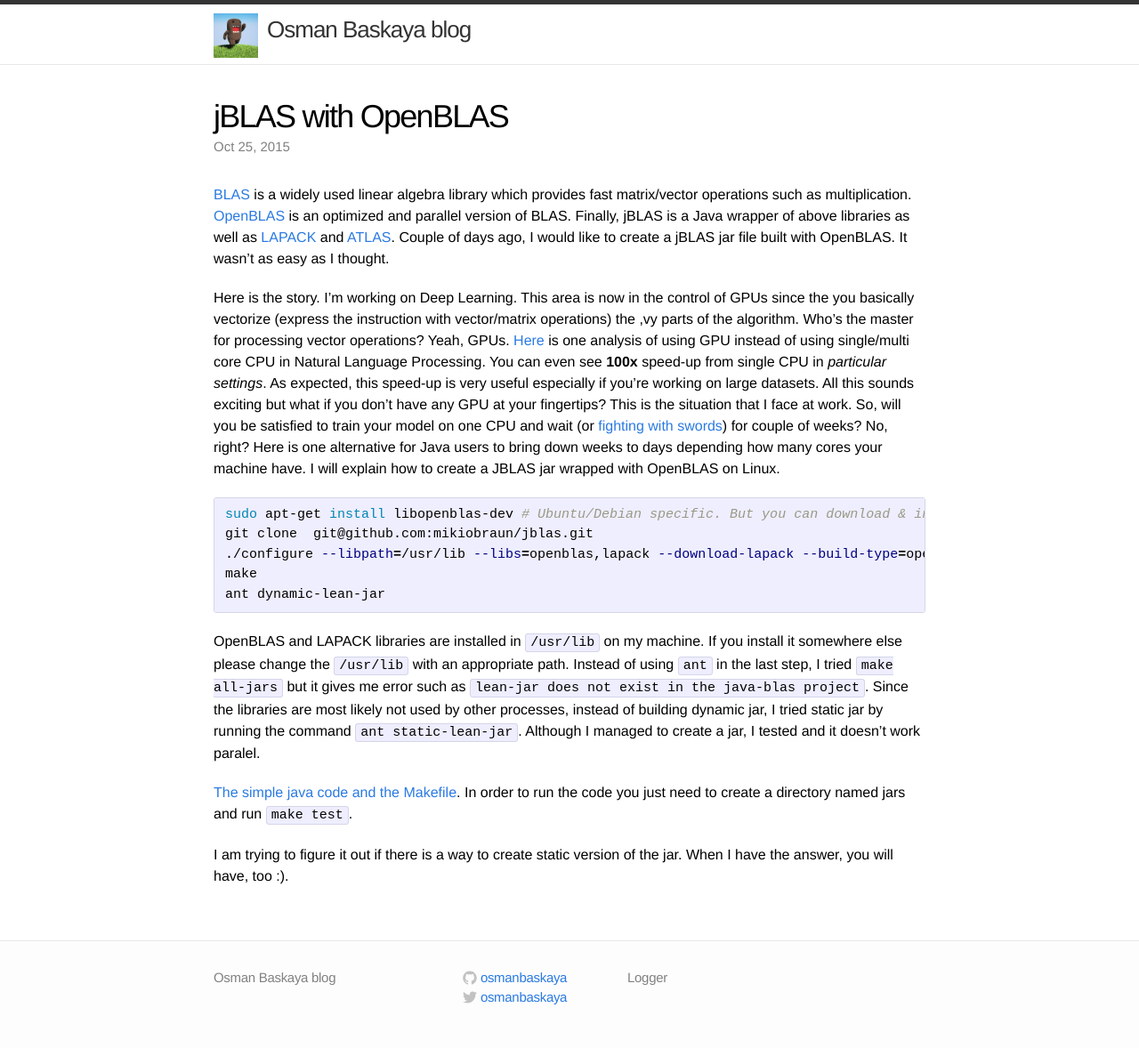
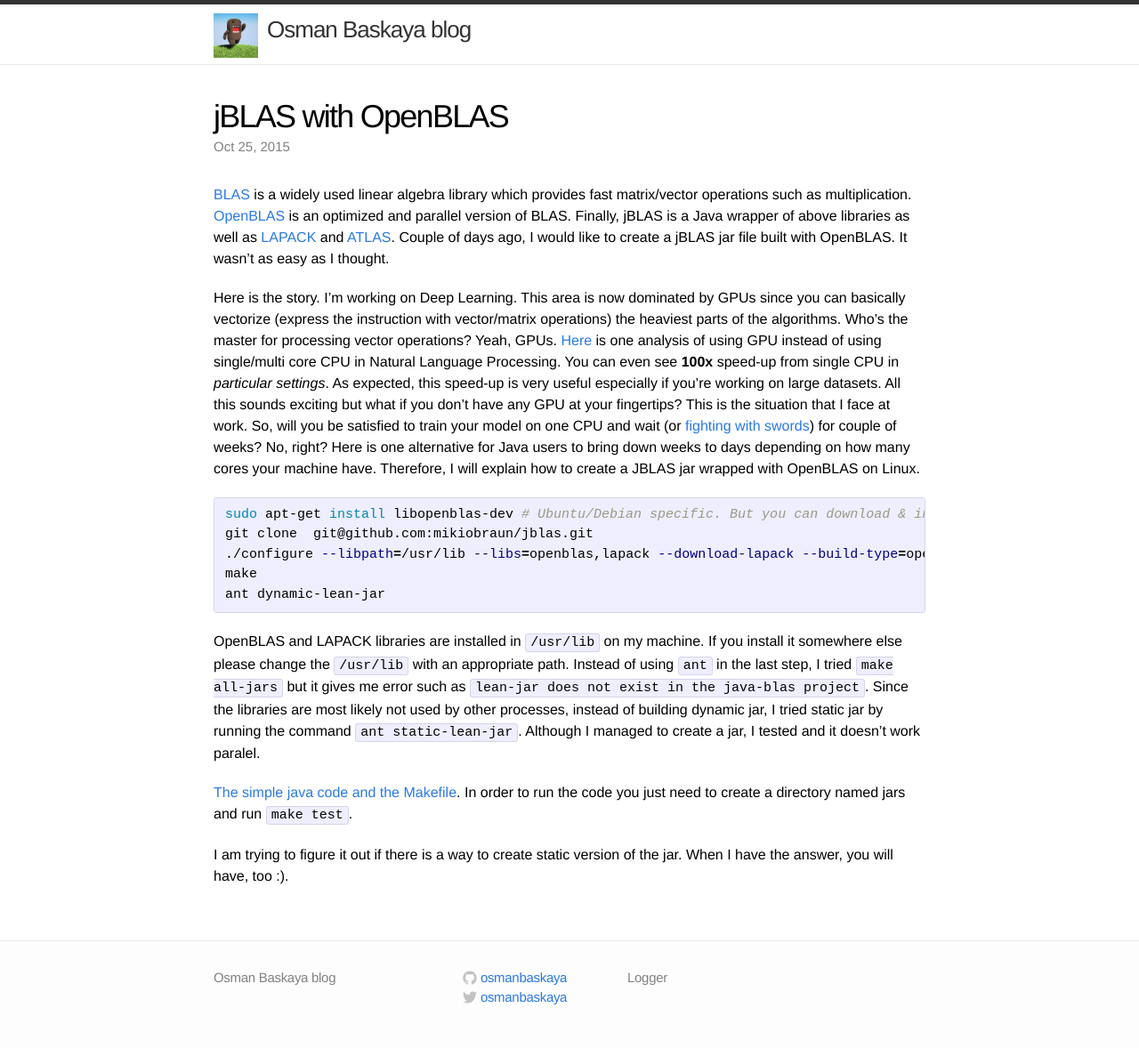
Before and after one commit to osmanbaskaya/osmanbaskaya.github.io, a Jekyll site: the page built from _posts/2015-10-25-jBLAS-with-OpenBLAS.markdown, in a window 1280 px wide. Shown: the whole page at 89% size. Built offline with Jekyll 4.4.1, drawn with Linux system fonts in a browser that asks for light colours; Markdown is read by kramdown in place of the engine named in the settings.

Commit message:
typo elim again

````diff
--- a/_posts/2015-10-25-jBLAS-with-OpenBLAS.markdown
+++ b/_posts/2015-10-25-jBLAS-with-OpenBLAS.markdown
@@ -11,7 +11,7 @@
 [BLAS](http://www.netlib.org/blas/) is a widely used linear algebra library which provides
 fast matrix/vector operations such as multiplication. [OpenBLAS](https://github.com/xianyi/OpenBLAS/wiki) is an optimized and parallel version of BLAS. Finally, jBLAS is a Java wrapper of above libraries as well as [LAPACK](http://www.netlib.org/lapack/) and [ATLAS](http://math-atlas.sourceforge.net/). Couple of days ago, I would like to create a jBLAS jar file built with OpenBLAS. It wasn't as easy as I thought.
 
-Here is the story. I'm working on Deep Learning. This area is now in the control of GPUs since the you basically vectorize (express the instruction with vector/matrix operations) the ,vy parts of the algorithm. Who's the master for processing vector operations? Yeah, GPUs. [Here](http://www.denizyuret.com/2015/01/parallel-processing-for-natural-language.html) is one analysis of using GPU instead of using single/multi core CPU in Natural Language Processing. You can even see **100x** speed-up from single CPU in _particular settings_. As expected, this speed-up is very useful especially if you're working on large datasets. All this sounds exciting but what if you don't have any GPU at your fingertips? This is the situation that I face at work. So, will you be satisfied to train your model on one CPU and wait (or [fighting with swords](http://imgs.xkcd.com/comics/compiling.png)) for couple of weeks? No, right? Here is one alternative for Java users to bring down weeks to days depending how many cores your machine have. I will explain how to create a JBLAS jar wrapped with OpenBLAS on Linux.
+Here is the story. I'm working on Deep Learning. This area is now dominated by GPUs since you can basically vectorize (express the instruction with vector/matrix operations) the heaviest parts of the algorithms. Who's the master for processing vector operations? Yeah, GPUs. [Here](http://www.denizyuret.com/2015/01/parallel-processing-for-natural-language.html) is one analysis of using GPU instead of using single/multi core CPU in Natural Language Processing. You can even see **100x** speed-up from single CPU in _particular settings_. As expected, this speed-up is very useful especially if you're working on large datasets. All this sounds exciting but what if you don't have any GPU at your fingertips? This is the situation that I face at work. So, will you be satisfied to train your model on one CPU and wait (or [fighting with swords](http://imgs.xkcd.com/comics/compiling.png)) for couple of weeks? No, right? Here is one alternative for Java users to bring down weeks to days depending on how many cores your machine have. Therefore, I will explain how to create a JBLAS jar wrapped with OpenBLAS on Linux.
 
 ```bash
 sudo apt-get install libopenblas-dev # Ubuntu/Debian specific. But you can download & install from the website.
````
